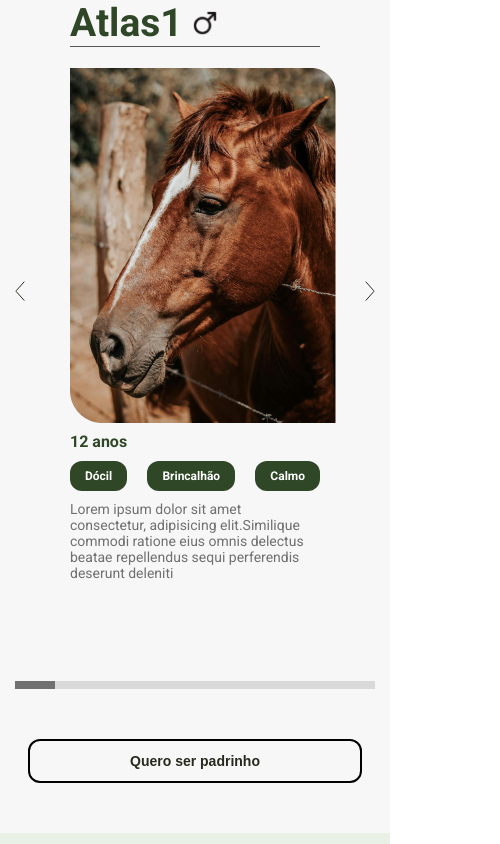
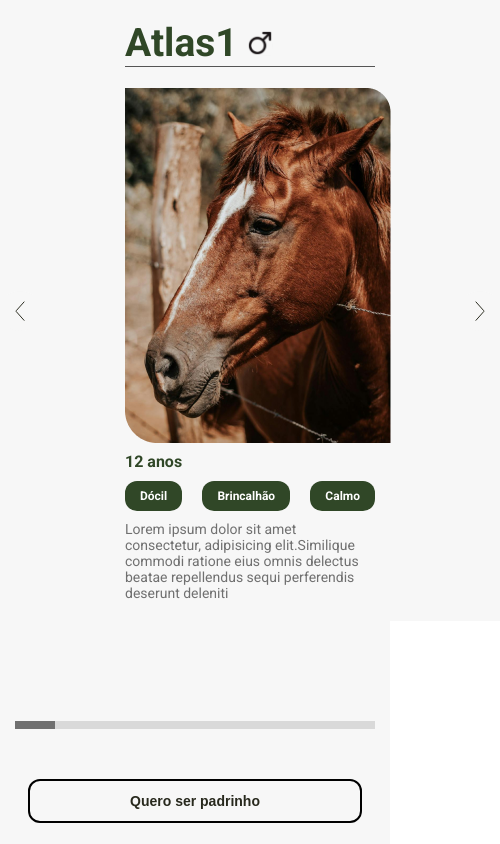
Before and after one commit to Grupo-Simios/APED, a React (Vite) app: page / in a window 390 px wide. Shown: the top 844 px of the page, 500 px wide, since content can reach past the window. Built offline with nearby package versions, Linux system fonts and the light colour scheme.

Commit message:
ajustes em slides

```diff
--- a/src/styles/AnimaisResgatados.css
+++ b/src/styles/AnimaisResgatados.css
@@ -82,16 +82,15 @@
 
 @media screen and (max-width: 768px) {
   .title-container {
-
-  display: none;
+    display: none;
   }
 
-
   .horses-cards--container {
-    width: 100%;
+    width: 500px;
   }
 
   .horses-cards {
+    padding: 20px 0;
     width: 100%;
   }
 
```
